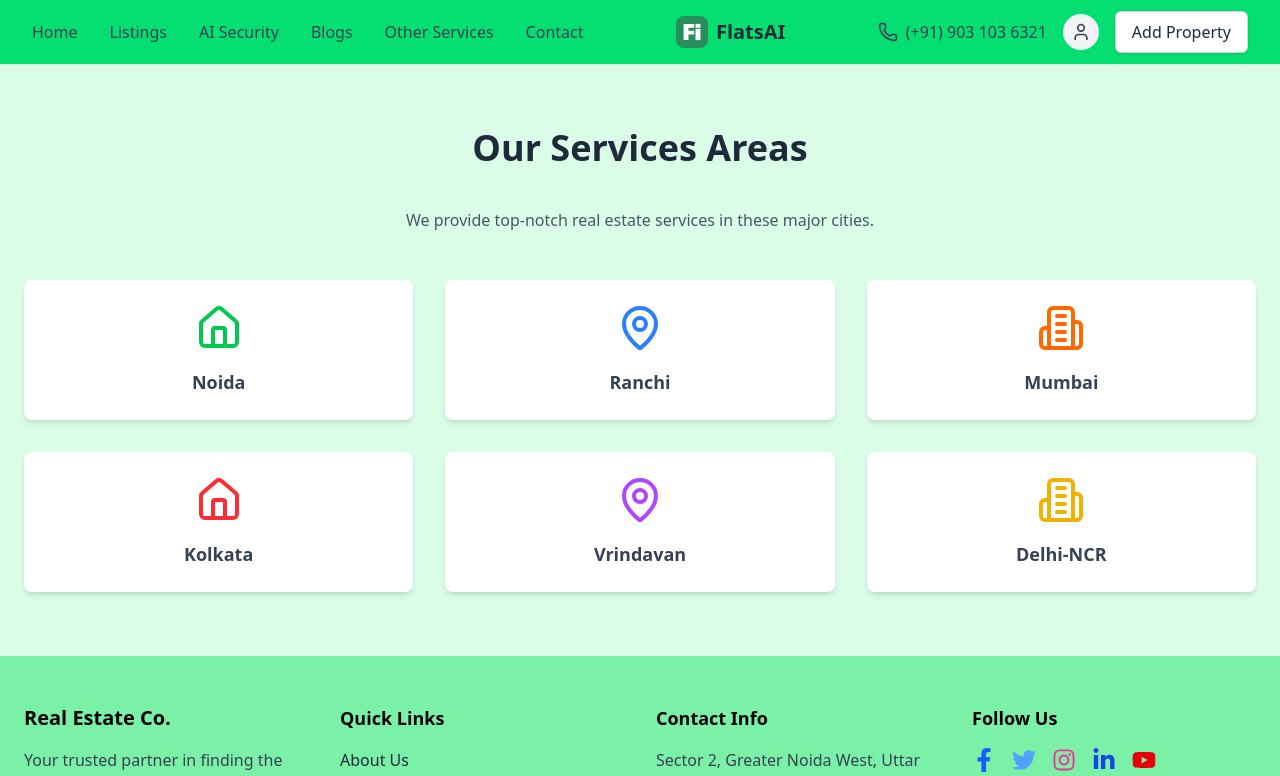
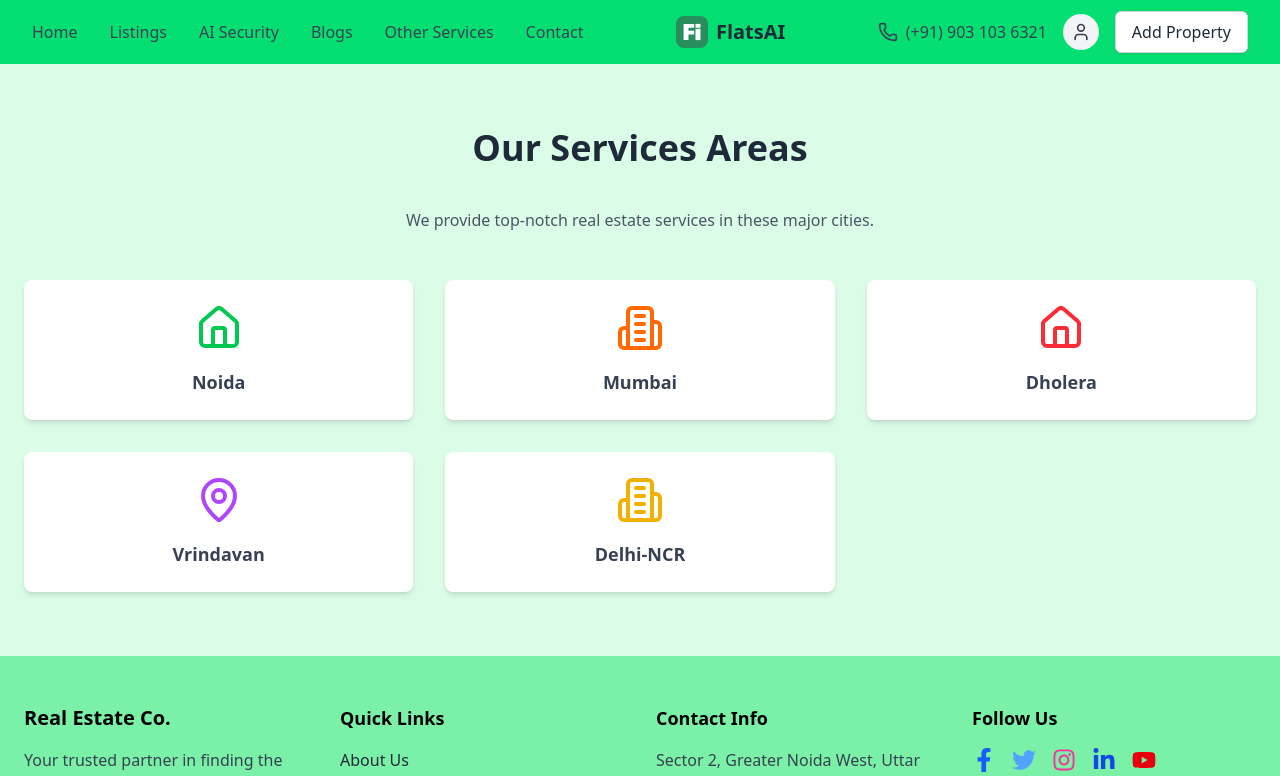
Before and after one commit to Gautam5514/FlatsAI, a React (Vite) app in the folder frontend/: page /services in a window 1280 px wide. Shown: the top 776 px of the page. Built offline with nearby package versions, Linux system fonts and the light colour scheme.

Commit message:
update on survices account to redirect the proper account

```diff
--- a/frontend/src/components/Services.jsx
+++ b/frontend/src/components/Services.jsx
@@ -1,16 +1,22 @@
 import React from "react";
 import { Home, MapPin, Building2 } from "lucide-react";
+import { useNavigate } from "react-router-dom"; // 🔁 Import navigate
 
 const services = [
-    { name: "Noida", icon: <Home className="w-12 h-12 text-green-500" /> },
-    { name: "Ranchi", icon: <MapPin className="w-12 h-12 text-blue-500" /> },
-    { name: "Mumbai", icon: <Building2 className="w-12 h-12 text-orange-500" /> },
-    { name: "Kolkata", icon: <Home className="w-12 h-12 text-red-500" /> },
-    { name: "Vrindavan", icon: <MapPin className="w-12 h-12 text-purple-500" /> },
-    { name: "Delhi-NCR", icon: <Building2 className="w-12 h-12 text-yellow-500" /> },
+    { name: "Noida", icon: <Home className="w-12 h-12 text-green-500" />, route: "/location/noida" },
+    { name: "Mumbai", icon: <Building2 className="w-12 h-12 text-orange-500" />, route: "/location/mumbai" },
+    { name: "Dholera", icon: <Home className="w-12 h-12 text-red-500" />, route: "/location/dholera" },
+    { name: "Vrindavan", icon: <MapPin className="w-12 h-12 text-purple-500" />, route: "/location/vrindavan" },
+    { name: "Delhi-NCR", icon: <Building2 className="w-12 h-12 text-yellow-500" />, route: "/location/delhi-ncr" },
 ];
 
 const Services = () => {
+    const navigate = useNavigate(); // 🧭 Hook to redirect
+
+    const handleRedirect = (route) => {
+        navigate(route); // 🔁 Redirect to the route
+    };
+
     return (
         <section className="py-16 bg-green-100">
             <div className="max-w-7xl mx-auto px-6">
@@ -25,7 +31,8 @@ const Services = () => {
                     {services.map((service, index) => (
                         <div
                             key={index}
-                            className="flex flex-col items-center bg-white p-6 shadow-md rounded-lg hover:scale-105 transition-transform duration-300"
+                            onClick={() => handleRedirect(service.route)} // 👈 Added redirect on click
+                            className="cursor-pointer flex flex-col items-center bg-white p-6 shadow-md rounded-lg hover:scale-105 transition-transform duration-300"
                         >
                             <div className="mb-4">{service.icon}</div>
                             <h3 className="text-lg font-semibold text-gray-700">{service.name}</h3>
```
